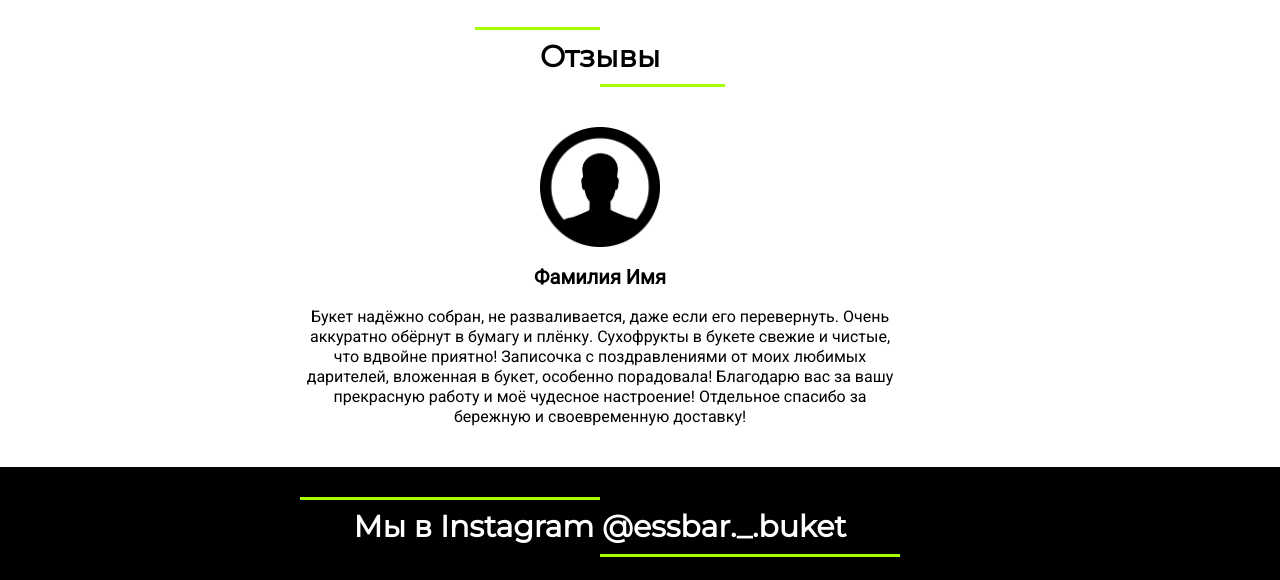
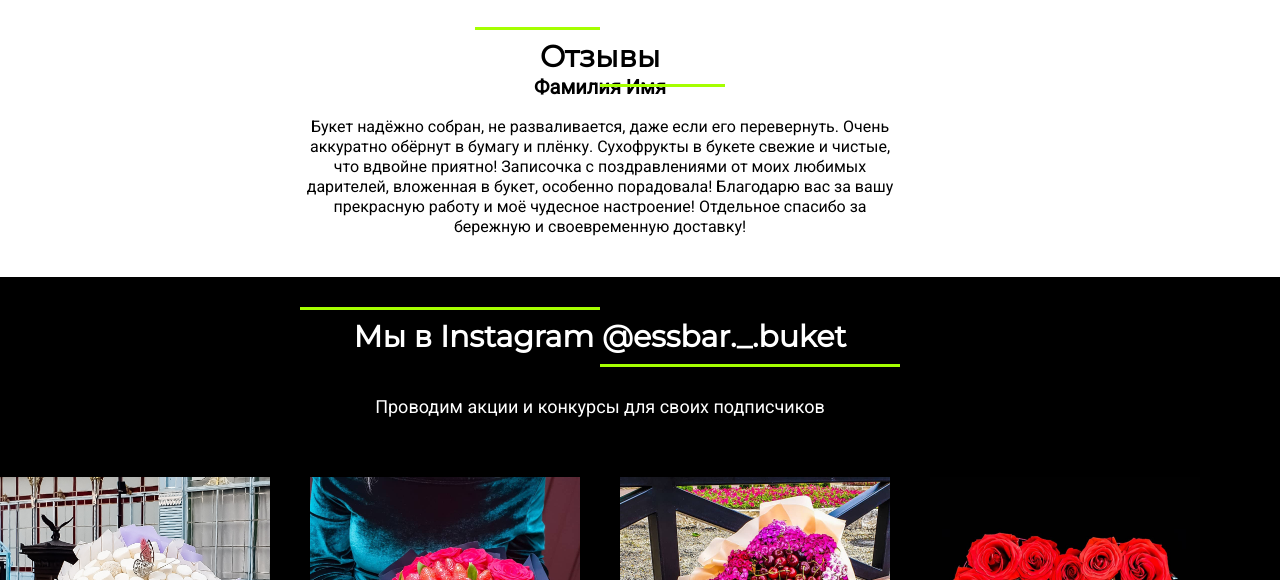
Before and after one commit to NekrasovaOlga/essbar, a plain HTML site: page index.html in a window 1280 px wide. Shown: the part 2461-3041 px from the top of the page. Drawn offline with Linux system fonts and the light colour scheme.

Commit message:
Update index.html

```diff
--- a/index.html
+++ b/index.html
@@ -200,7 +200,7 @@
             <div class="rewiew">
                 <div class="reviews">
                     <h1 class="reviews_title">Отзывы</h1>
-                    <div class="reviews_img"><img src="./img/ava.png" alt=""></div>
+
                     <div class="reviews_name">
                         <p>Фамилия Имя</p>
                     </div>
```
